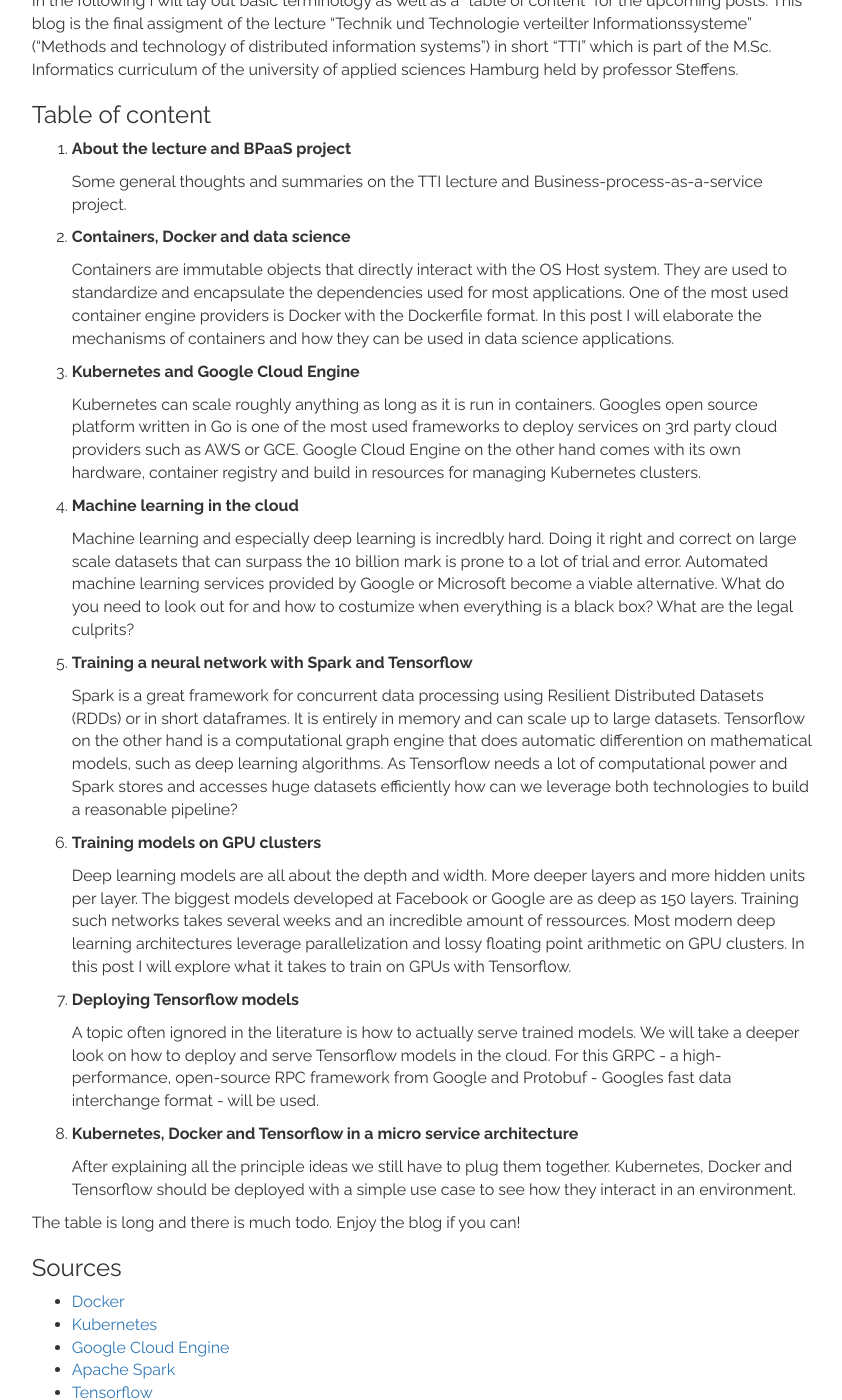
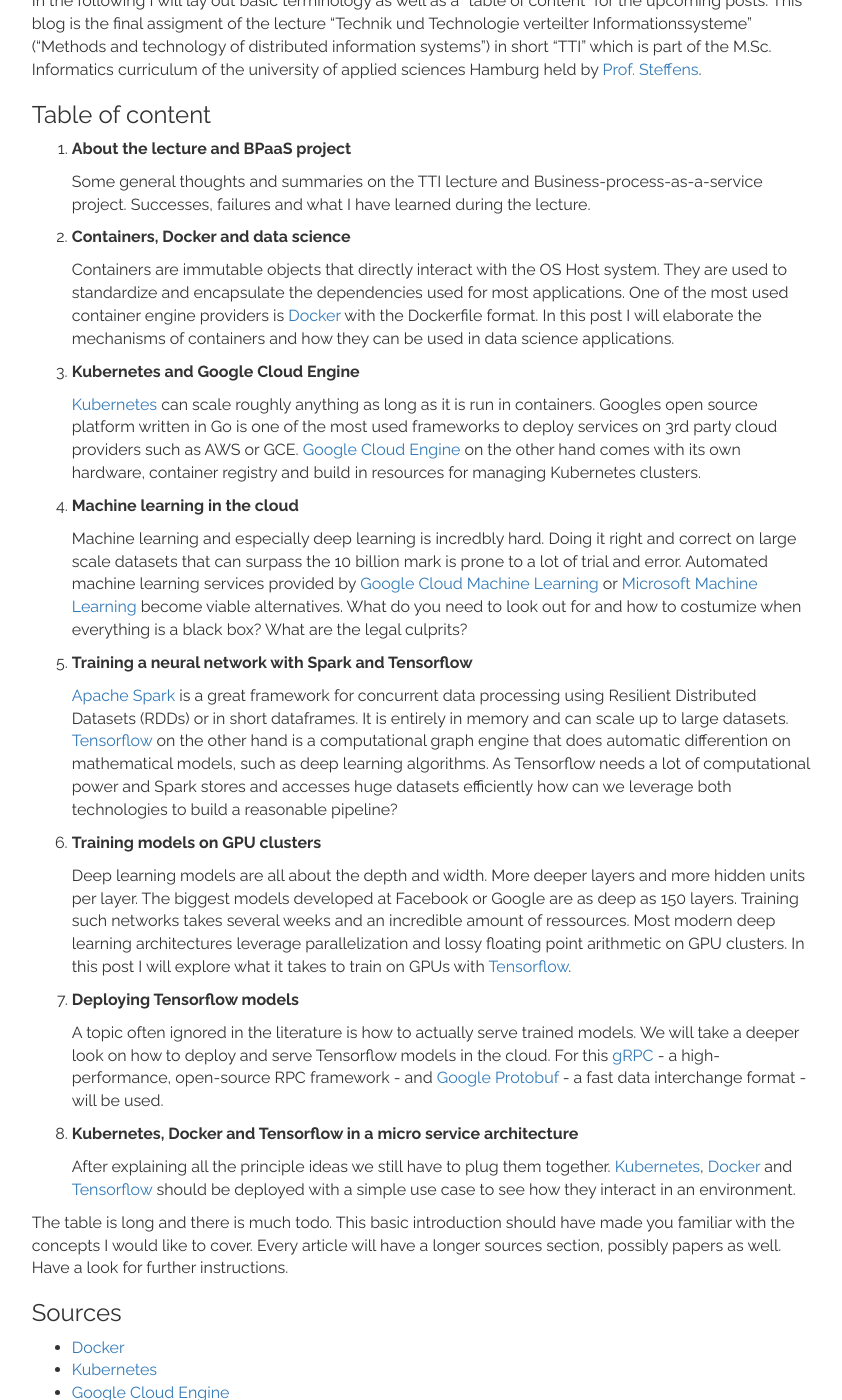
Before and after one commit to sacry-/sacry-.github.io, a Jekyll site: the page built from _posts/2017-07-01-1-introduction-and-overview.md, in a window 1280 px wide and 1400 px high, scrolled down 852 px. Shown: the whole window, without its empty margins (217-1059 px from the left). Built offline with Jekyll 4.4.1, drawn with Linux system fonts in a browser that asks for light colours; some of the changed text lies outside the part shown.

Commit message:
properly link the articles

```diff
--- a/_posts/2017-07-01-1-introduction-and-overview.md
+++ b/_posts/2017-07-01-1-introduction-and-overview.md
@@ -11,44 +11,44 @@
 
 {% include image.html url="/images/wordcloud-6.jpg" description="source: https://www.jasondavies.com/wordcloud/" %}
 
-In the following I will lay out basic terminology as well as a "table of content" for the upcoming posts. This blog is the final assigment of the lecture "Technik und Technologie verteilter Informationssysteme" ("Methods and technology of distributed information systems") in short "TTI" which is part of the M.Sc. Informatics curriculum of the university of applied sciences Hamburg held by professor Steffens.
+In the following I will lay out basic terminology as well as a "table of content" for the upcoming posts. This blog is the final assigment of the lecture "Technik und Technologie verteilter Informationssysteme" ("Methods and technology of distributed information systems") in short "TTI" which is part of the M.Sc. Informatics curriculum of the university of applied sciences Hamburg held by [Prof. Steffens](http://users.informatik.haw-hamburg.de/~steffens/){:target="_blank"}.
 
 ### Table of content
 
 1. <b>About the lecture and BPaaS project</b>
 
-    Some general thoughts and summaries on the TTI lecture and Business-process-as-a-service project.
+    Some general thoughts and summaries on the TTI lecture and Business-process-as-a-service project. Successes, failures and what I have learned during the lecture.
 
 2. <b>Containers, Docker and data science</b>
 
-    Containers are immutable objects that directly interact with the OS Host system. They are used to standardize and encapsulate the dependencies used for most applications. One of the most used container engine providers is Docker with the Dockerfile format. In this post I will elaborate the mechanisms of containers and how they can be used in data science applications.
+    Containers are immutable objects that directly interact with the OS Host system. They are used to standardize and encapsulate the dependencies used for most applications. One of the most used container engine providers is [Docker](https://www.docker.com/){:target="_blank"} with the Dockerfile format. In this post I will elaborate the mechanisms of containers and how they can be used in data science applications.
 
 3. <b>Kubernetes and Google Cloud Engine</b>
 
-    Kubernetes can scale roughly anything as long as it is run in containers. Googles open source platform written in Go is one of the most used frameworks to deploy services on 3rd party cloud providers such as AWS or GCE. Google Cloud Engine on the other hand comes with its own hardware, container registry and build in resources for managing Kubernetes clusters.
+    [Kubernetes](https://kubernetes.io/){:target="_blank"} can scale roughly anything as long as it is run in containers. Googles open source platform written in Go is one of the most used frameworks to deploy services on 3rd party cloud providers such as AWS or GCE. [Google Cloud Engine](https://cloud.google.com/compute/){:target="_blank"} on the other hand comes with its own hardware, container registry and build in resources for managing Kubernetes clusters.
 
 4. <b>Machine learning in the cloud</b>
 
-    Machine learning and especially deep learning is incredbly hard. Doing it right and correct on large scale datasets that can surpass the 10 billion mark is prone to a lot of trial and error. Automated machine learning services provided by Google or Microsoft become a viable alternative. What do you need to look out for and how to costumize when everything is a black box? What are the legal culprits?
+    Machine learning and especially deep learning is incredbly hard. Doing it right and correct on large scale datasets that can surpass the 10 billion mark is prone to a lot of trial and error. Automated machine learning services provided by [Google Cloud Machine Learning](https://cloud.google.com/products/machine-learning/){:target="_blank"} or [Microsoft Machine Learning](https://azure.microsoft.com/en-us/services/machine-learning/){:target="_blank"} become viable alternatives. What do you need to look out for and how to costumize when everything is a black box? What are the legal culprits?
 
 5. <b>Training a neural network with Spark and Tensorflow</b>
 
-    Spark is a great framework for concurrent data processing using Resilient Distributed Datasets (RDDs) or in short dataframes. It is entirely in memory and can scale up to large datasets. Tensorflow on the other hand is a computational graph engine that does automatic differention on mathematical models, such as deep learning algorithms. As Tensorflow needs a lot of computational power and Spark stores and accesses huge datasets efficiently how can we leverage both technologies to build a reasonable pipeline?
+    [Apache Spark](https://spark.apache.org/){:target="_blank"} is a great framework for concurrent data processing using Resilient Distributed Datasets (RDDs) or in short dataframes. It is entirely in memory and can scale up to large datasets. [Tensorflow](https://www.tensorflow.org/){:target="_blank"} on the other hand is a computational graph engine that does automatic differention on mathematical models, such as deep learning algorithms. As Tensorflow needs a lot of computational power and Spark stores and accesses huge datasets efficiently how can we leverage both technologies to build a reasonable pipeline?
 
 6. <b>Training models on GPU clusters</b>
 
-    Deep learning models are all about the depth and width. More deeper layers and more hidden units per layer. The biggest models developed at Facebook or Google are as deep as 150 layers. Training such networks takes several weeks and an incredible amount of ressources. Most modern deep learning architectures leverage parallelization and lossy floating point arithmetic on GPU clusters. In this post I will explore what it takes to train on GPUs with Tensorflow.
+    Deep learning models are all about the depth and width. More deeper layers and more hidden units per layer. The biggest models developed at Facebook or Google are as deep as 150 layers. Training such networks takes several weeks and an incredible amount of ressources. Most modern deep learning architectures leverage parallelization and lossy floating point arithmetic on GPU clusters. In this post I will explore what it takes to train on GPUs with [Tensorflow](https://www.tensorflow.org/){:target="_blank"}.
 
 7. <b>Deploying Tensorflow models</b>
 
-    A topic often ignored in the literature is how to actually serve trained models. We will take a deeper look on how to deploy and serve Tensorflow models in the cloud. For this GRPC - a high-performance, open-source RPC framework from Google and Protobuf - Googles fast data interchange format - will be used.
+    A topic often ignored in the literature is how to actually serve trained models. We will take a deeper look on how to deploy and serve Tensorflow models in the cloud. For this [gRPC](http://www.grpc.io/){:target="_blank"} - a high-performance, open-source RPC framework - and [Google Protobuf](https://developers.google.com/protocol-buffers/){:target="_blank"} - a fast data interchange format - will be used.
 
 8. <b>Kubernetes, Docker and Tensorflow in a micro service architecture</b>
 
-    After explaining all the principle ideas we still have to plug them together. Kubernetes, Docker and Tensorflow should be deployed with a simple use case to see how they interact in an environment.
+    After explaining all the principle ideas we still have to plug them together. [Kubernetes](https://kubernetes.io/){:target="_blank"}, [Docker](https://www.docker.com/){:target="_blank"} and [Tensorflow](https://www.tensorflow.org/){:target="_blank"} should be deployed with a simple use case to see how they interact in an environment.
 
 
-The table is long and there is much todo. Enjoy the blog if you can!
+The table is long and there is much todo. This basic introduction should have made you familiar with the concepts I would like to cover. Every article will have a longer sources section, possibly papers as well. Have a look for further instructions.
 
 ### Sources
 
```
